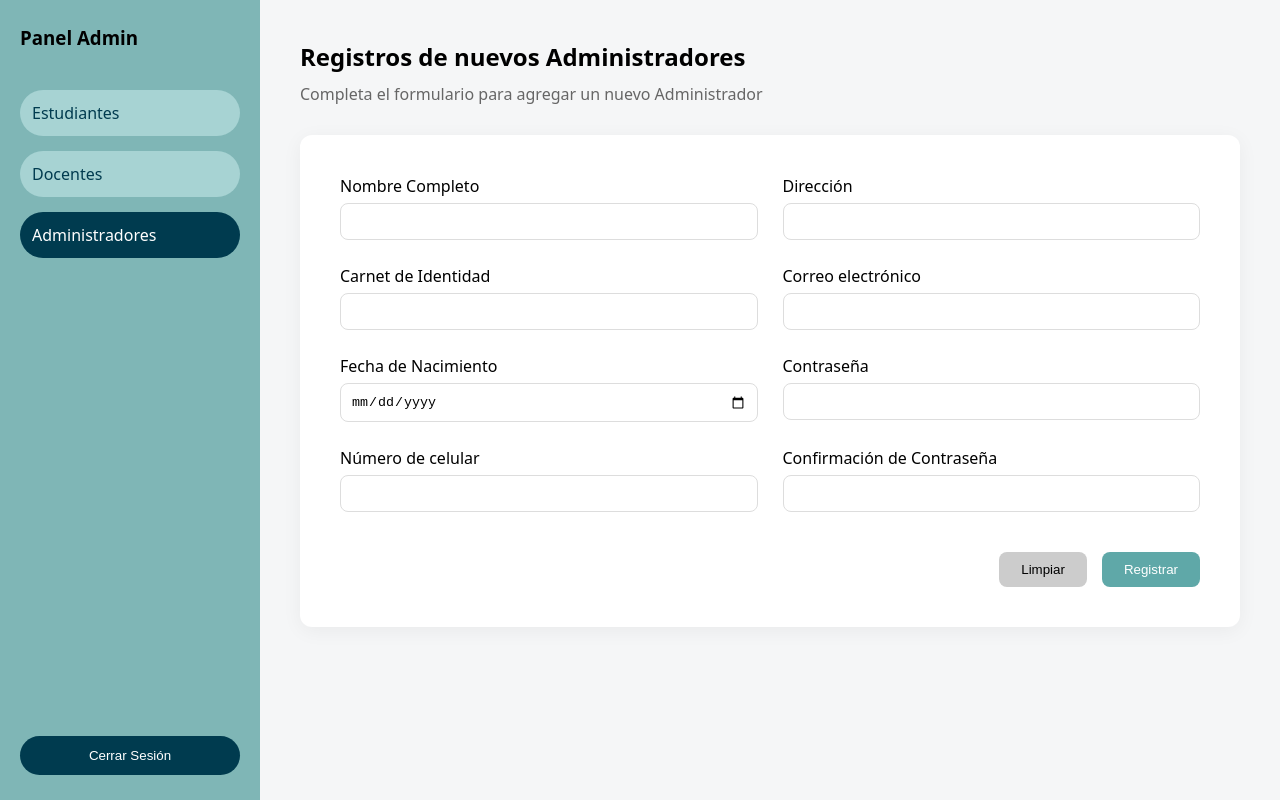
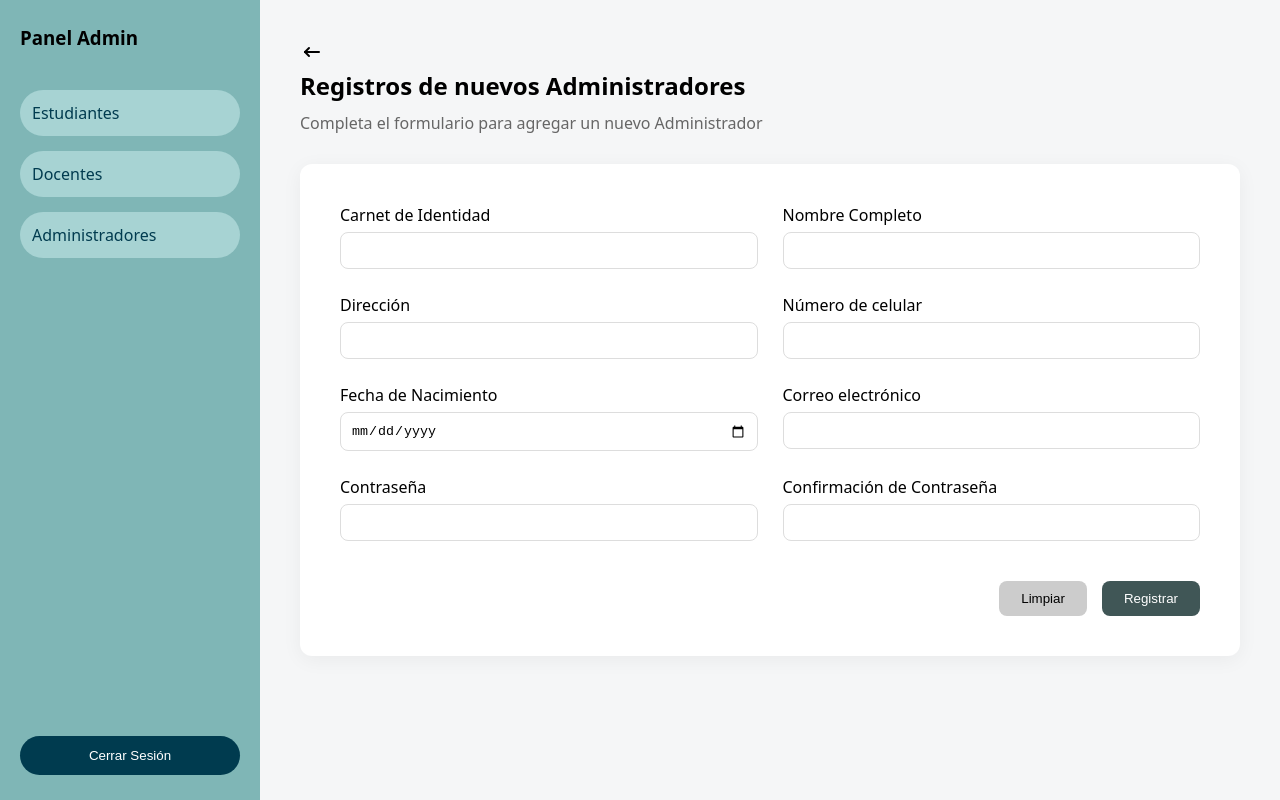
Before and after one commit to Kira2602/Frontend-Sistema-Inscripcion-Cursos, a Vue app: page /seguridad/registrarAdmin in a window 1280 px wide. Built offline with nearby package versions, Linux system fonts and the light colour scheme.

Commit message:
Cambios módulo seguridad, registro y listado de administradores
- Se creó el componente para listar a los administradores.
- El formulario de agregar administrador cuenta con validación básica de completar campos.
- Se acomodo el manejo de rutas de listar administrador a agregar administrador.

```diff
--- a/src/modulos/seguridad/components/Sidebar.vue
+++ b/src/modulos/seguridad/components/Sidebar.vue
@@ -7,7 +7,7 @@
     <nav class="menu">
       <router-link to="listarEstudiantes">Estudiantes</router-link>
       <router-link to="listarDocentes">Docentes</router-link>
-      <router-link to="registrarAdmin">Administradores</router-link>
+      <router-link to="listarAdministradores">Administradores</router-link>
     </nav>
     <button class="logout">Cerrar Sesión</button>
   </aside>
--- /dev/null
+++ b/src/modulos/seguridad/views/ListarAdministradores.vue
@@ -0,0 +1,75 @@
+<template>
+  <h2>Administradores</h2>
+  <p class="subtitle">
+    Aquí puedes ver la lista de Administradores registrados y agregar uno nuevo
+  </p>
+
+  <div class="container">
+    <div class="search-container">
+      <SearchBar />
+      <router-link class="registrar" to="registrarAdmin">
+        Registrar Nuevo Administrador
+      </router-link>
+    </div>
+    <div>
+      <ActionCard v-for="user in users" :key="user.id" :user="user" />
+    </div>
+  </div>
+</template>
+
+<script setup>
+import { ref, onMounted } from "vue";
+import ActionCard from "../components/ActionCard.vue";
+import SearchBar from "../components/SearchBar.vue";
+import Icon from "../components/Icon.vue";
+const users = ref([]);
+
+onMounted(async () => {
+  try {
+    const response = await fetch("https://jsonplaceholder.typicode.com/users");
+    const data = await response.json();
+    users.value = data;
+  } catch (err) {
+    console.error("Error al obtener los datos: ", err);
+  }
+});
+</script>
+
+<style scoped>
+.subtitle {
+  color: #666;
+}
+
+.container {
+  display: flex;
+  flex-direction: column;
+  margin: 1rem 0rem;
+  background-color: white;
+  border-radius: 5px;
+}
+
+.search-container {
+  display: flex;
+  flex-direction: row;
+  gap: 20px;
+  padding: 10px;
+}
+
+.registrar {
+  cursor: pointer;
+  background-color: #f7ba00;
+  color: white;
+  display: flex;
+  flex: 3;
+  justify-content: center;
+  align-items: center;
+  border: none;
+  border-radius: 5px;
+  font-size: small;
+  text-decoration: none;
+}
+
+.registrar:hover {
+  background-color: #daa300;
+}
+</style>
--- a/src/modulos/seguridad/views/RegistrarAdmin.vue
+++ b/src/modulos/seguridad/views/RegistrarAdmin.vue
@@ -1,55 +1,58 @@
 <template>
   <div>
+      <Icon to="listarAdministradores" iconName="arrow_back" iconColor="black" />
+
     <h2>Registros de nuevos Administradores</h2>
     <p>Completa el formulario para agregar un nuevo Administrador</p>
 
     <div class="form-card">
-      <form>
+      <form @submit="manejarEnvio">
         <div class="grid">
+
+          <div>
+            <label>Carnet de Identidad</label>
+            <input type="text" v-model="form.ci" />
+          </div>
+
           <div>
             <label>Nombre Completo</label>
-            <input type="text" />
+            <input type="text" v-model="form.nombre" />
           </div>
 
           <div>
             <label>Dirección</label>
-            <input type="text" />
+            <input type="text" v-model="form.direccion"/>
           </div>
 
           <div>
-            <label>Carnet de Identidad</label>
-            <input type="text" />
+            <label>Número de celular</label>
+            <input type="text" v-model="form.telefono"/>
+          </div>
+
+          <div>
+            <label>Fecha de Nacimiento</label>
+            <input type="date" v-model="form.fechaNac"/>
           </div>
 
           <div>
             <label>Correo electrónico</label>
-            <input type="email" />
-          </div>
-
-          <div>
-            <label>Fecha de Nacimiento</label>
-            <input type="date" />
+            <input type="email" v-model="form.correo" />
           </div>
 
           <div>
             <label>Contraseña</label>
-            <input type="password" />
-          </div>
-
-          <div>
-            <label>Número de celular</label>
-            <input type="text" />
+            <input type="password" v-model="form.contrasenia" />
           </div>
 
           <div>
             <label>Confirmación de Contraseña</label>
-            <input type="password" />
+            <input type="password" v-model="form.confirmarContrasenia"/>
           </div>
         </div>
 
         <div class="buttons">
           <button type="reset" class="btn-clear">Limpiar</button>
-          <button type="submit" class="btn-register">Registrar</button>
+          <button type="submit" class="btn-register" :disabled="!formularioValido">Registrar</button>
         </div>
       </form>
     </div>
@@ -119,4 +122,54 @@ input:focus {
   border-radius: 8px;
   color: white;
 }
+.btn-register:disabled {
+  background: #405656;
+  border: none;
+  padding: 10px 22px;
+  border-radius: 8px;
+  color: white;
+}
 </style>
+
+<script setup>
+import Icon from "../components/Icon.vue";
+import { ref, computed} from "vue";
+const form=ref({
+  ci:"",
+  nombre:"",
+  direccion:"",
+  telefono:"",
+  fechaNac:"",
+  correo:"",
+  contrasenia:"",
+  confirmarContrasenia:""
+});
+
+const formularioValido=computed(()=>{
+  return(
+    form.value.ci &&
+    form.value.nombre &&
+    form.value.direccion &&
+    form.value.telefono &&
+    form.value.fechaNac &&
+    form.value.correo &&
+    form.value.contrasenia &&
+    form.value.confirmarContrasenia &&
+    form.value.contrasenia ===form.value.confirmarContrasenia
+  )
+})
+const manejarEnvio=()=>{
+
+  alert(`
+  CI:${form.value.ci}
+  Nombre:${form.value.nombre}
+  Direccion:${form.value.direccion}
+  telefono:${form.value.telefono}
+  fecha de naciemiento:${form.value.fechaNac}
+  correo:${form.value.correo}
+  contraseña:${form.value.contrasenia}
+  confirmacion:${form.value.confirmarContrasenia}
+  `)
+  Object.key(form.value).forEach(campo=>form.value[campo]="")
+}
+</script>
--- a/src/router/index.js
+++ b/src/router/index.js
@@ -3,8 +3,10 @@ import AdminLayout from "../layouts/SeguridadLayout.vue";
 import RegistrarAdmin from "../modulos/seguridad/views/RegistrarAdmin.vue";
 import ListarEstudiantes from "../modulos/seguridad/views/ListarEstudiantes.vue";
 import ListarDocentes from "../modulos/seguridad/views/ListarDocentes.vue";
+import ListarAdministradores from "../modulos/seguridad/views/ListarAdministradores.vue";
 import RegistrarEstudiantes from "../modulos/seguridad/views/RegistrarEstudiantes.vue";
 import RegistrarDocentes from "../modulos/seguridad/views/RegistrarDocentes.vue";
+
 const routes = [
   {
     path: "/seguridad",
@@ -12,12 +14,12 @@ const routes = [
     children: [
       {
         path: "",
-        redirect: { name: "registrarAdmin" },
+        redirect: { name: "listarAdministradores" },
       },
       {
-        path: "registrarAdmin",
-        name: "registrarAdmin",
-        component: RegistrarAdmin,
+        path: "listarAdministradores",
+        name: "listarAdministradores",
+        component: ListarAdministradores,
       },
       {
         path: "listarEstudiantes",
@@ -39,6 +41,11 @@ const routes = [
         name: "registrarDocentes",
         component: RegistrarDocentes,
       },
+      {
+        path: "registrarAdmin",
+        name: "registrarAdmin",
+        component: RegistrarAdmin,
+      },
     ],
   },
 ];
```
